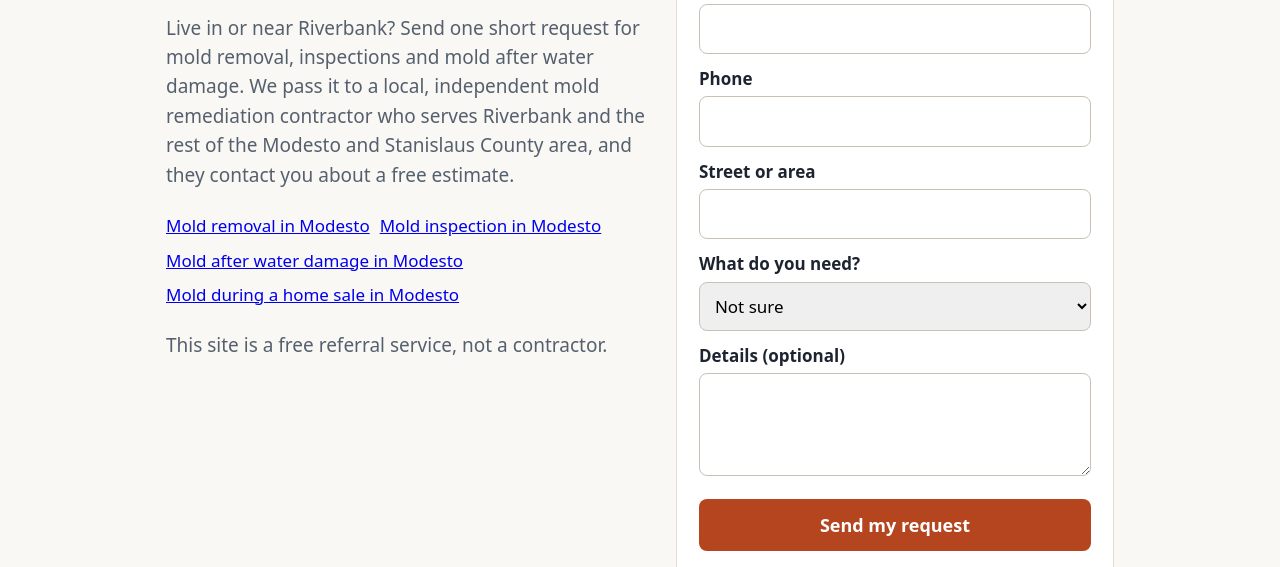
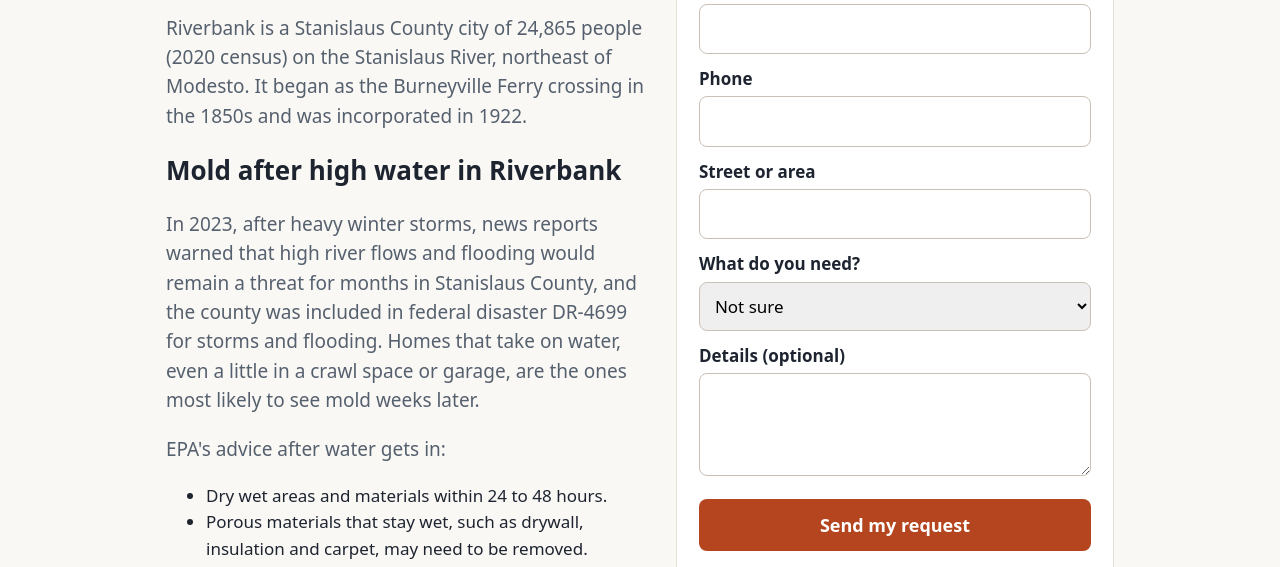
Before and after one commit to seasummit/moldremediationmodesto, a plain HTML site: page areas/riverbank/index.html in a window 1280 px wide. Shown: the part 205-772 px from the top of the page. Drawn offline with Linux system fonts and the light colour scheme.

Commit message:
Add files via upload

```diff
--- a/areas/riverbank/index.html
+++ b/areas/riverbank/index.html
@@ -4,7 +4,7 @@
 <meta charset="utf-8">
 <meta name="viewport" content="width=device-width, initial-scale=1">
 <title>Mold Remediation in Riverbank near Modesto and Stanislaus County | Free Estimate Request</title>
-<meta name="description" content="Mold remediation near Riverbank: send one short request and a local contractor contacts you about a free estimate.">
+<meta name="description" content="Riverbank is a Stanislaus County city of 24,865 people (2020 census) on the Stanislaus River, northeast of Modesto. It began as the Burneyville Ferry...">
 <link rel="canonical" href="https://moldremediationmodesto.com/areas/riverbank/">
 <script type="application/ld+json">{"@context": "https://schema.org", "@type": "BreadcrumbList", "itemListElement": [{"@type": "ListItem", "position": 1, "name": "Modesto Mold Remediation", "item": "https://moldremediationmodesto.com/"}, {"@type": "ListItem", "position": 2, "name": "Mold remediation in Riverbank", "item": "https://moldremediationmodesto.com/areas/riverbank/"}]}</script>
 <style>
@@ -28,7 +28,7 @@ nav.links{display:flex;gap:14px;flex-wrap:wrap;font-size:15px}nav.links a{color:
 <header><div class="wrap"><b><a href="/" style="text-decoration:none">Modesto Mold Remediation</a></b><nav class="links"><a href="/mold-removal/">Mold removal</a><a href="/mold-inspection/">Mold inspection</a><a href="/water-damage-mold/">Mold after water damage</a><a href="/mold-home-sale/">Mold during a home sale</a><a href="/areas/">Areas</a></nav></div></header>
 <main class="wrap">
 <div class="hero grid">
-<article><h1>Mold remediation in Riverbank</h1><p>Live in or near Riverbank? Send one short request for mold removal, inspections and mold after water damage. We pass it to a local, independent mold remediation contractor who serves Riverbank and the rest of the Modesto and Stanislaus County area, and they contact you about a free estimate.</p>
+<article><h1>Mold remediation in Riverbank</h1><p>Riverbank is a Stanislaus County city of 24,865 people (2020 census) on the Stanislaus River, northeast of Modesto. It began as the Burneyville Ferry crossing in the 1850s and was incorporated in 1922.</p><h2>Mold after high water in Riverbank</h2><p>In 2023, after heavy winter storms, news reports warned that high river flows and flooding would remain a threat for months in Stanislaus County, and the county was included in federal disaster DR-4699 for storms and flooding. Homes that take on water, even a little in a crawl space or garage, are the ones most likely to see mold weeks later.</p><p>EPA&#39;s advice after water gets in:</p><ul><li>Dry wet areas and materials within 24 to 48 hours.</li><li>Porous materials that stay wet, such as drywall, insulation and carpet, may need to be removed.</li><li>Do not just paint over mold; it has to be cleaned or removed and the moisture fixed.</li></ul><p>See <a href="/water-damage-mold/">mold after water damage</a> for more.</p><p>Send one short request below. We pass it to a local, independent, CSLB-licensed mold remediation contractor who serves the Modesto area, and they contact you about a free estimate.</p>
 <div class="more"><a href="/mold-removal/">Mold removal in Modesto</a><a href="/mold-inspection/">Mold inspection in Modesto</a><a href="/water-damage-mold/">Mold after water damage in Modesto</a><a href="/mold-home-sale/">Mold during a home sale in Modesto</a></div>
 <p class="small">This site is a free referral service, not a contractor.</p></article>
 <div class="card" id="quote"><h2>Request a free estimate</h2>
```
